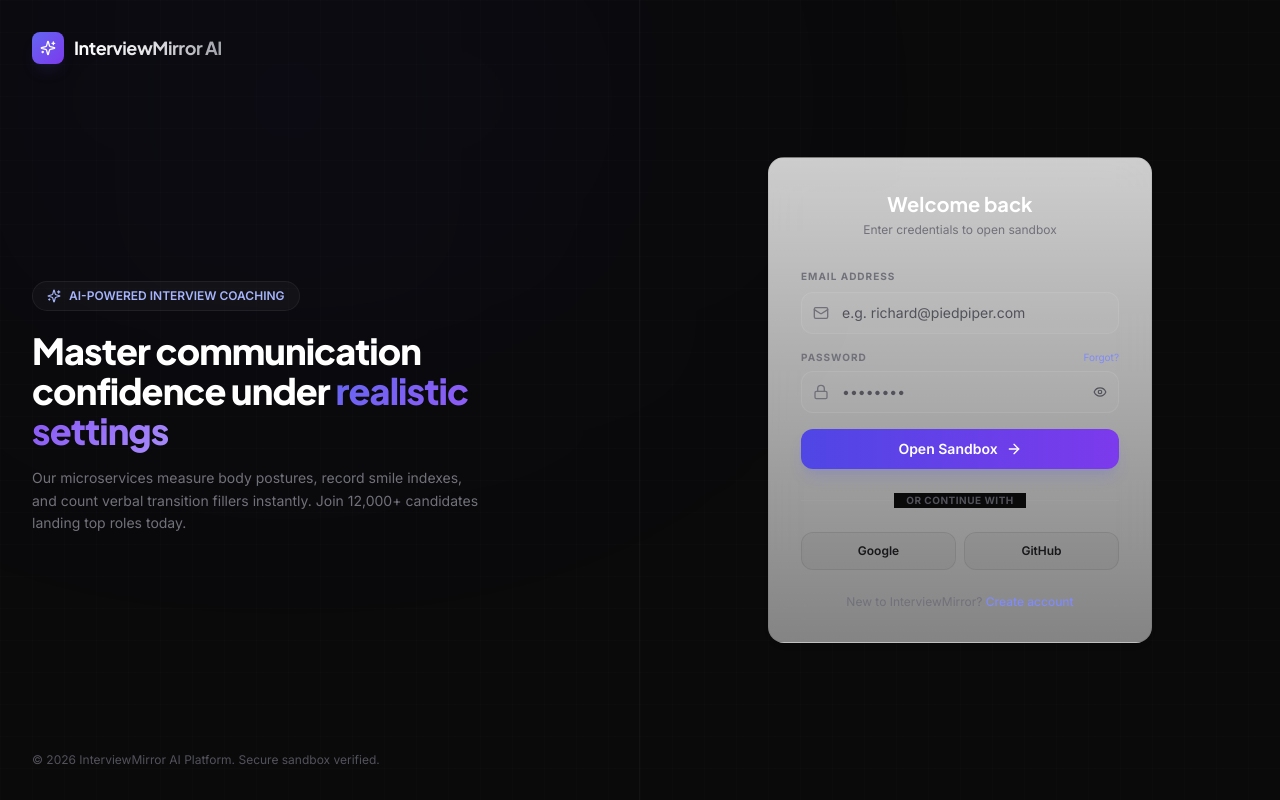
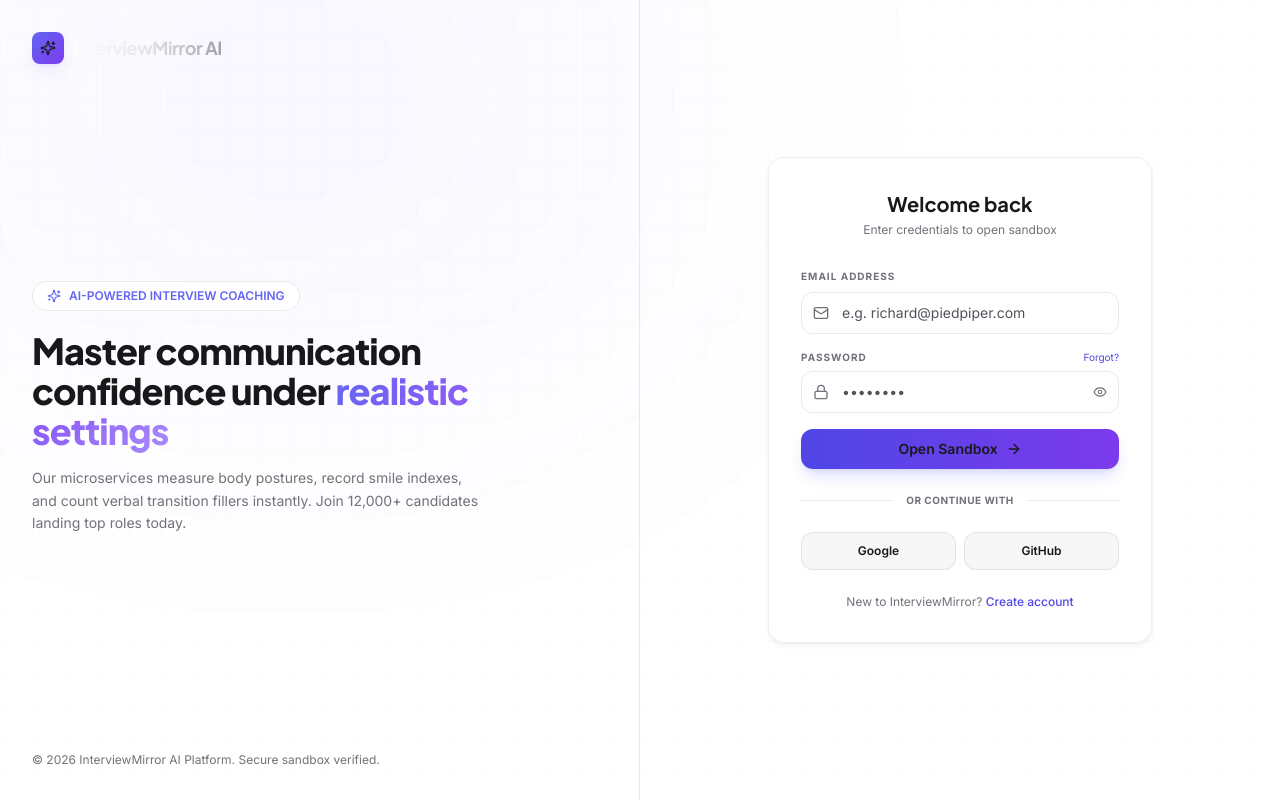
Before and after one commit to Srikar-Merugu/InterviewMirror-AI, a Next.js app in the folder apps/frontend/: page /auth in a window 1280 px wide. Built offline with nearby package versions, Linux system fonts and the light colour scheme; no server answers.

Commit message:
fix: light mode text visibility — remap dark-theme text, background, and border classes

```diff
--- a/apps/frontend/src/styles/global.css
+++ b/apps/frontend/src/styles/global.css
@@ -222,6 +222,72 @@
   }
 }
 
+/* =============================================
+   LIGHT MODE OVERRIDES
+   The UI is dark-mode-first. These remap all
+   dark-theme classes to readable light values.
+   ============================================= */
+
+/* --- Text colors --- */
+html:not(.dark) .text-white,
+html:not(.dark) .text-zinc-50,
+html:not(.dark) .text-zinc-100,
+html:not(.dark) .text-zinc-200,
+html:not(.dark) .text-zinc-300 {
+  color: #18181b !important;
+}
+
+html:not(.dark) .text-zinc-400 {
+  color: #52525b !important;
+}
+
+html:not(.dark) .text-zinc-500 {
+  color: #71717a !important;
+}
+
+html:not(.dark) .text-zinc-600 {
+  color: #71717a !important;
+}
+
+/* --- Accent / semantic colors (400-level → 600-level on light) --- */
+html:not(.dark) .text-indigo-400 { color: #4f46e5 !important; }
+html:not(.dark) .text-emerald-400 { color: #059669 !important; }
+html:not(.dark) .text-red-400 { color: #dc2626 !important; }
+html:not(.dark) .text-amber-400 { color: #d97706 !important; }
+html:not(.dark) .text-purple-400 { color: #9333ea !important; }
+html:not(.dark) .text-blue-400 { color: #2563eb !important; }
+html:not(.dark) .text-indigo-300 { color: #6366f1 !important; }
+
+/* --- Backgrounds (remap dark surfaces to light) --- */
+html:not(.dark) [class*="bg-white/"],
+html:not(.dark) [class*="bg-zinc-900"],
+html:not(.dark) [class*="bg-zinc-950"] {
+  background: var(--color-surface) !important;
+}
+
+/* Arbitrary-value dark backgrounds (catches base + opacity variants like bg-[#0a0a0b]/80) */
+html:not(.dark) [class*="bg-[#0a0a0b]"] { background: var(--color-surface) !important; }
+
+html:not(.dark) [class*="bg-zinc-800"] {
+  background-color: rgba(0,0,0,0.04) !important;
+}
+
+html:not(.dark) [class*="bg-zinc-800/"] {
+  background-color: rgba(0,0,0,0.04) !important;
+}
+
+/* --- Borders --- */
+html:not(.dark) [class*="border-white/"],
+html:not(.dark) [class*="border-zinc-800"],
+html:not(.dark) [class*="border-zinc-900"] {
+  border-color: var(--color-border) !important;
+}
+
+/* --- Placeholder text --- */
+html:not(.dark) [class*="placeholder-zinc"]::placeholder {
+  color: #a1a1aa !important;
+}
+
 /* Animations */
 @keyframes glow {
   0% { opacity: 0.3; }
```
